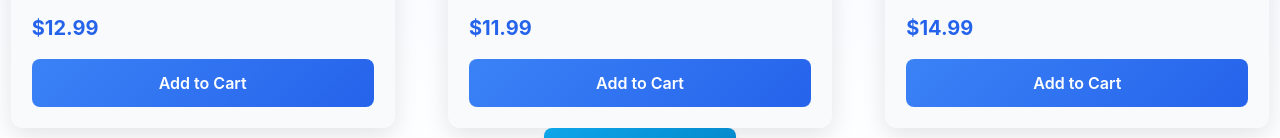
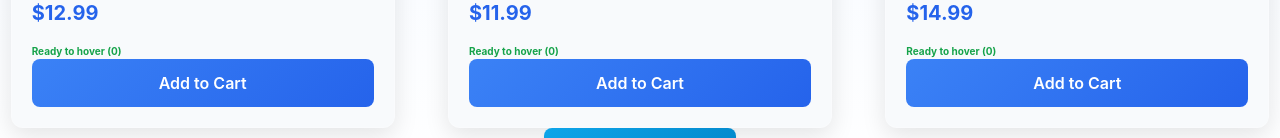
Before and after one commit to francktshibala/AnnaLea, a Next.js app: page / in a window 1280 px wide. Shown: the part 1209-1347 px from the top of the page. Built offline with nearby package versions, Linux system fonts and the light colour scheme.

Commit message:
Add debug indicators and extreme transforms to BookCard for testing

```diff
--- a/src/components/book/BookCard.tsx
+++ b/src/components/book/BookCard.tsx
@@ -33,6 +33,7 @@ export const BookCard = forwardRef<HTMLDivElement, BookCardProps>(
     ref
   ) => {
     const [isHovered, setIsHovered] = useState(false);
+    const [hoverCount, setHoverCount] = useState(0);
 
     const handleAddToCart = () => {
       if (onAddToCart && !loading) {
@@ -51,7 +52,10 @@ export const BookCard = forwardRef<HTMLDivElement, BookCardProps>(
         ref={ref}
         data-testid="book-card"
         className={cn('book-card w-full', sizeClasses[size], className)}
-        onMouseEnter={() => setIsHovered(true)}
+        onMouseEnter={() => {
+          setIsHovered(true);
+          setHoverCount(prev => prev + 1);
+        }}
         onMouseLeave={() => setIsHovered(false)}
         style={{
           perspective: '800px',
@@ -75,7 +79,7 @@ export const BookCard = forwardRef<HTMLDivElement, BookCardProps>(
               ? '0 40px 80px rgba(0, 0, 0, 0.25)'
               : '0 8px 25px rgba(0, 0, 0, 0.1)',
             transform: isHovered
-              ? 'rotateX(15deg) rotateY(-15deg) translateZ(30px) translateY(-10px)'
+              ? 'rotateX(25deg) rotateY(-25deg) translateZ(50px) translateY(-20px) scale(1.1)'
               : 'rotateX(0deg) rotateY(0deg) translateZ(0px)',
             display: 'flex',
             flexDirection: 'column' as const,
@@ -153,6 +157,16 @@ export const BookCard = forwardRef<HTMLDivElement, BookCardProps>(
               >
                 ${book.price.toFixed(2)}
               </div>
+
+              {/* Debug Info */}
+              <div style={{
+                fontSize: '10px',
+                color: isHovered ? '#dc2626' : '#16a34a',
+                marginTop: '4px',
+                fontWeight: 'bold',
+              }}>
+                {isHovered ? `HOVERING! (${hoverCount})` : `Ready to hover (${hoverCount})`}
+              </div>
             </div>
 
             {/* Add to Cart Button */}
```
